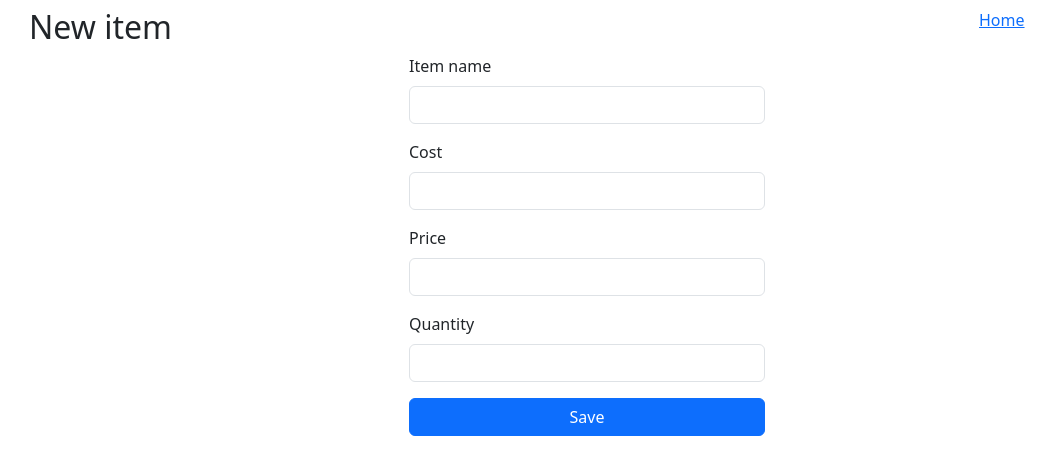
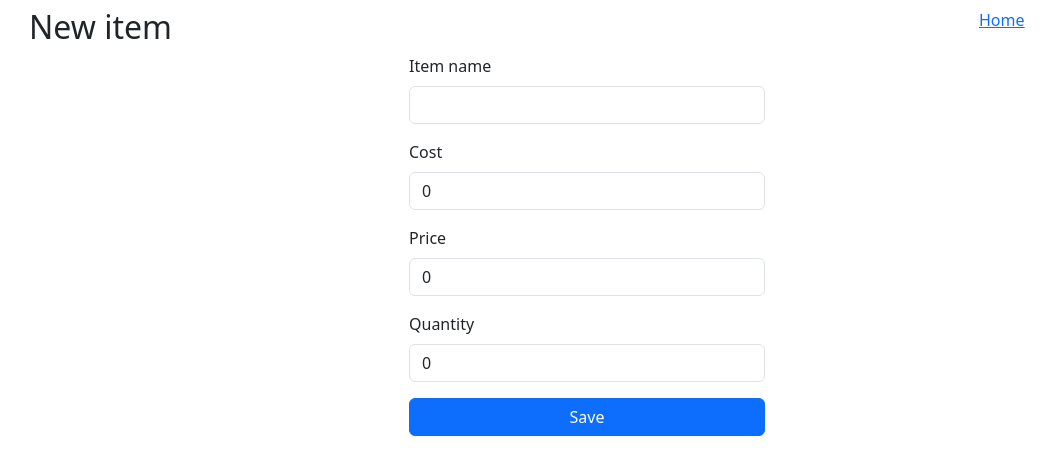
Before and after one commit to khinewin/f1, a Vue app: page /products/create in a window 1280 px wide. Shown: the top 474 px of the page, without its empty margins (53-1109 px from the left). Built offline with nearby package versions, Linux system fonts and the light colour scheme.

Commit message:
'prepare

```diff
--- a/src/Create.vue
+++ b/src/Create.vue
@@ -8,22 +8,22 @@
         </div>
         <div class="row justify-content-center">
             <div class="col-sm-4">
-                <form action="">
+                <form @submit.prevent="savePost">
                     <div class="form-group mb-3">
                         <label for="item_name" class="form-label">Item name</label>
-                        <input type="text" id="item_name" class="form-control">
+                        <input v-model="item_name" type="text" id="item_name" class="form-control">
                     </div>
                     <div class="form-group mb-3">
                         <label for="cost" class="form-label">Cost</label>
-                        <input type="number" id="cost" class="form-control">
+                        <input v-model="cost" type="number" id="cost" class="form-control">
                     </div>
                     <div class="form-group mb-3">
                         <label for="price" class="form-label">Price</label>
-                        <input type="number" id="price" class="form-control">
+                        <input v-model="price" type="number" id="price" class="form-control">
                     </div>
                     <div class="form-group mb-3">
                         <label for="qty" class="form-label">Quantity</label>
-                        <input type="number" id="qty" class="form-control">
+                        <input v-model="qty" type="number" id="qty" class="form-control">
                     </div>
                     <div class="form-group d-grid">
                         <button type="submit" class="btn btn-primary">Save</button>
@@ -35,6 +35,24 @@
 </template>
 <script>
     export default {
-
+        methods:{
+            savePost(){
+                const item={
+                    item_name: this.item_name,
+                    cost: this.cost,
+                    price:this.price,
+                    qty: this.qty,
+                }
+                console.log(item)
+            }
+        },
+        data(){
+            return{
+                item_name: "",
+                cost: 0,
+                price: 0,
+                qty: 0
+            }
+        }
     }
 </script>
```
